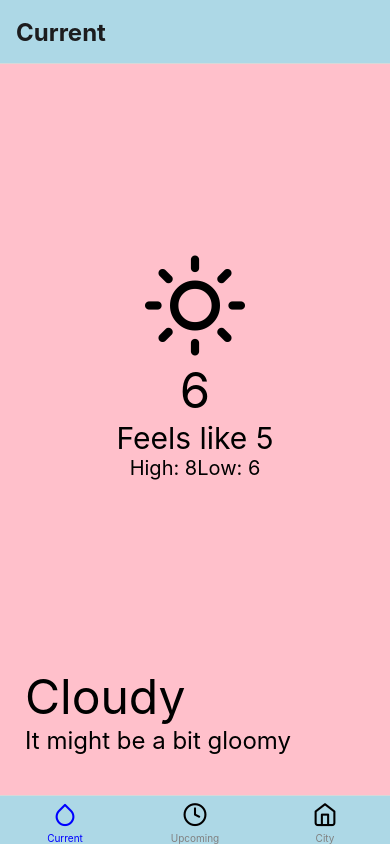
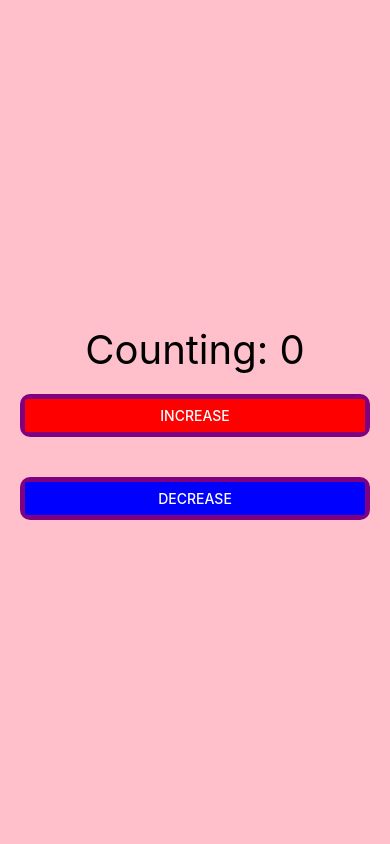
Before and after one commit to anhbanlinhle/weather-forecast, a React Native app: screen / in a window 390 px wide. Built offline with nearby package versions, Linux system fonts and the light colour scheme.

Commit message:
demo state by simple counter

```diff
--- a/App.js
+++ b/App.js
@@ -1,11 +1,12 @@
 import React from 'react'
 import { NavigationContainer } from '@react-navigation/native'
 import Tabs from './src/components/Tabs'
-
+import Counter from './src/demo/counter'
 const App = () => {
   return (
     <NavigationContainer>
-      <Tabs />
+      {/* <Tabs /> */}
+      <Counter />
     </NavigationContainer>
   )
 }
--- /dev/null
+++ b/src/demo/counter.js
@@ -0,0 +1,60 @@
+import React from "react"
+import {
+  View,
+  Text,
+  Button,
+  StyleSheet
+} from "react-native"
+
+const Counter = () => {
+  const { container, title, button } = styles
+  let count = 0
+  return (
+    <View style={container}>
+      <Text style={title}>{`Counting: ${count}`}</Text>
+      <View style={button} >
+        <Button
+          color='red'
+          title="Increase"
+          onPress={() => {
+            count++
+            console.log(count)
+          }}
+        />
+      </View>
+      <View style={button} >
+        <Button
+          color={'blue'}
+          title="Decrease"
+          onPress={() => {
+            count--
+            console.log(count)
+          }}
+        />
+      </View>
+    </View>
+  )
+}
+
+const styles = StyleSheet.create({
+  container: {
+    justifyContent: 'center',
+    flex: 1,
+    backgroundColor: 'pink',
+  },
+  title: {
+    alignSelf: 'center',
+    fontSize: 40,
+    marginTop: 20,
+  },
+  button: {
+    borderWidth: 5,
+    borderColor: 'purple',
+    borderRadius: 10,
+    margin: 20,
+    backgroundColor: 'white',
+
+  }
+})
+
+export default Counter
```
